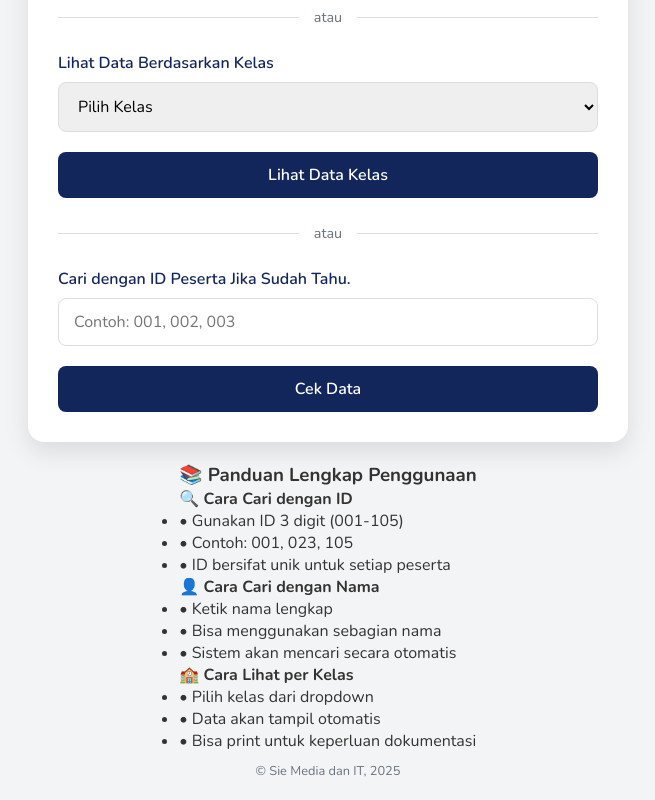
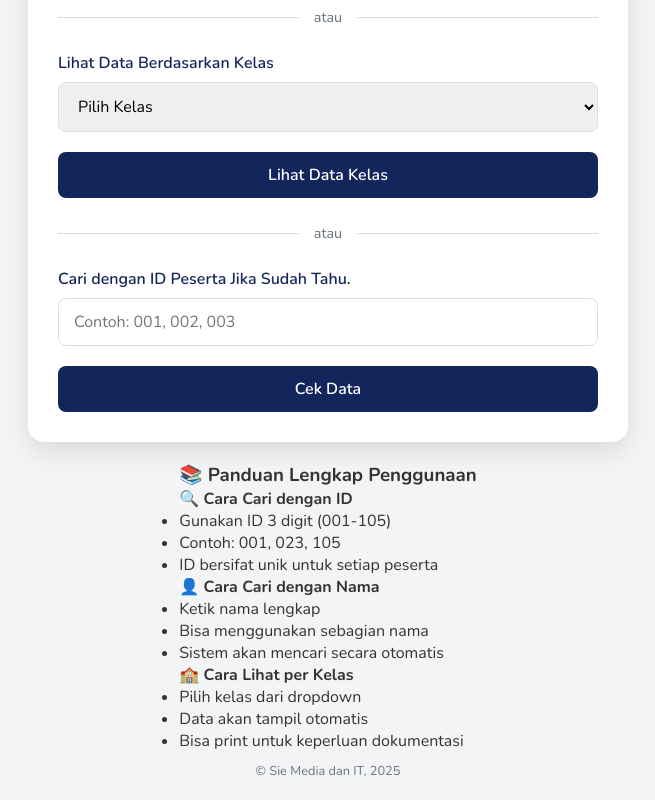
Before and after one commit to zrivzo/web-ossnega, a plain HTML site: page recruitment/confirmregist.html in a window 1280 px wide. Shown: the part 493-1293 px from the top of the page, without its empty margins (312-967 px from the left). Drawn offline with nearby package versions, Linux system fonts and the light colour scheme.

Commit message:
Update confirmregist.html

```diff
--- a/recruitment/confirmregist.html
+++ b/recruitment/confirmregist.html
@@ -417,27 +417,27 @@
                         <div>
                             <h4 class="font-semibold text-blue-800 mb-2">🔍 Cara Cari dengan ID</h4>
                             <ul class="text-blue-700 text-sm space-y-1">
-                                <li>• Gunakan ID 3 digit (001-105)</li>
-                                <li>• Contoh: 001, 023, 105</li>
-                                <li>• ID bersifat unik untuk setiap peserta</li>
+                                <li>Gunakan ID 3 digit (001-105)</li>
+                                <li>Contoh: 001, 023, 105</li>
+                                <li>ID bersifat unik untuk setiap peserta</li>
                             </ul>
                         </div>
 
                         <div>
                             <h4 class="font-semibold text-blue-800 mb-2">👤 Cara Cari dengan Nama</h4>
                             <ul class="text-blue-700 text-sm space-y-1">
-                                <li>• Ketik nama lengkap</li>
-                                <li>• Bisa menggunakan sebagian nama</li>
-                                <li>• Sistem akan mencari secara otomatis</li>
+                                <li>Ketik nama lengkap</li>
+                                <li>Bisa menggunakan sebagian nama</li>
+                                <li>Sistem akan mencari secara otomatis</li>
                             </ul>
                         </div>
 
                         <div>
                             <h4 class="font-semibold text-blue-800 mb-2">🏫 Cara Lihat per Kelas</h4>
                             <ul class="text-blue-700 text-sm space-y-1">
-                                <li>• Pilih kelas dari dropdown</li>
-                                <li>• Data akan tampil otomatis</li>
-                                <li>• Bisa print untuk keperluan dokumentasi</li>
+                                <li>Pilih kelas dari dropdown</li>
+                                <li>Data akan tampil otomatis</li>
+                                <li>Bisa print untuk keperluan dokumentasi</li>
                             </ul>
                         </div>
                     </div>
```
